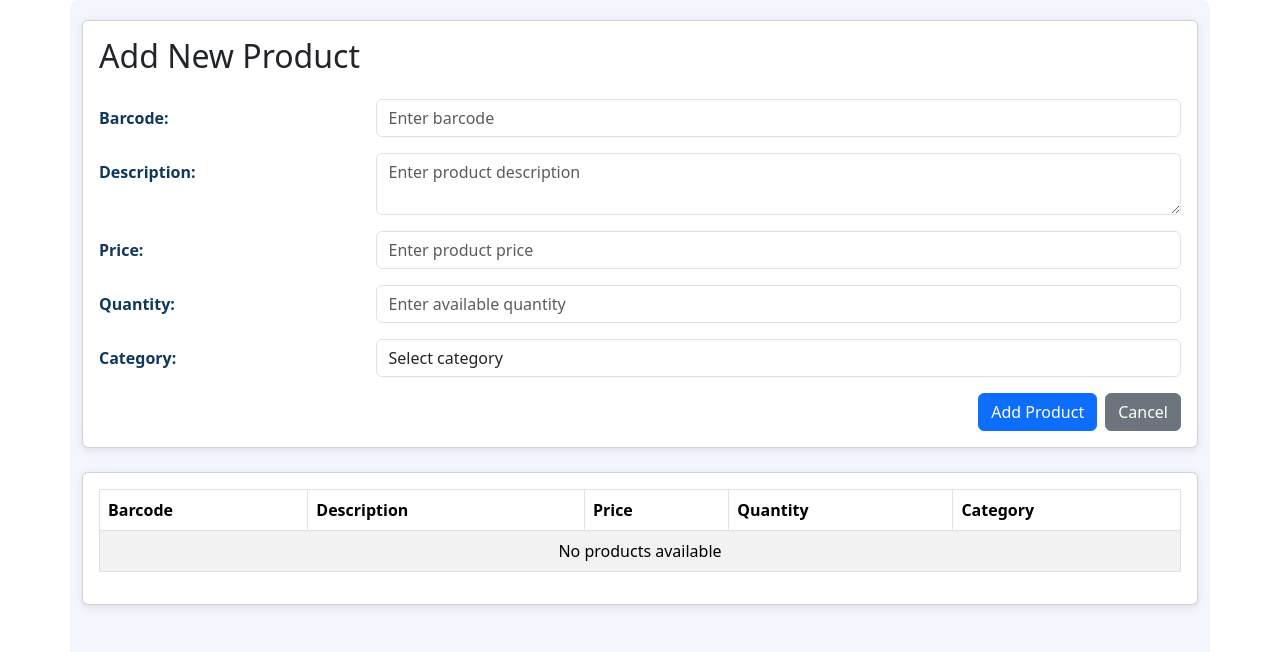
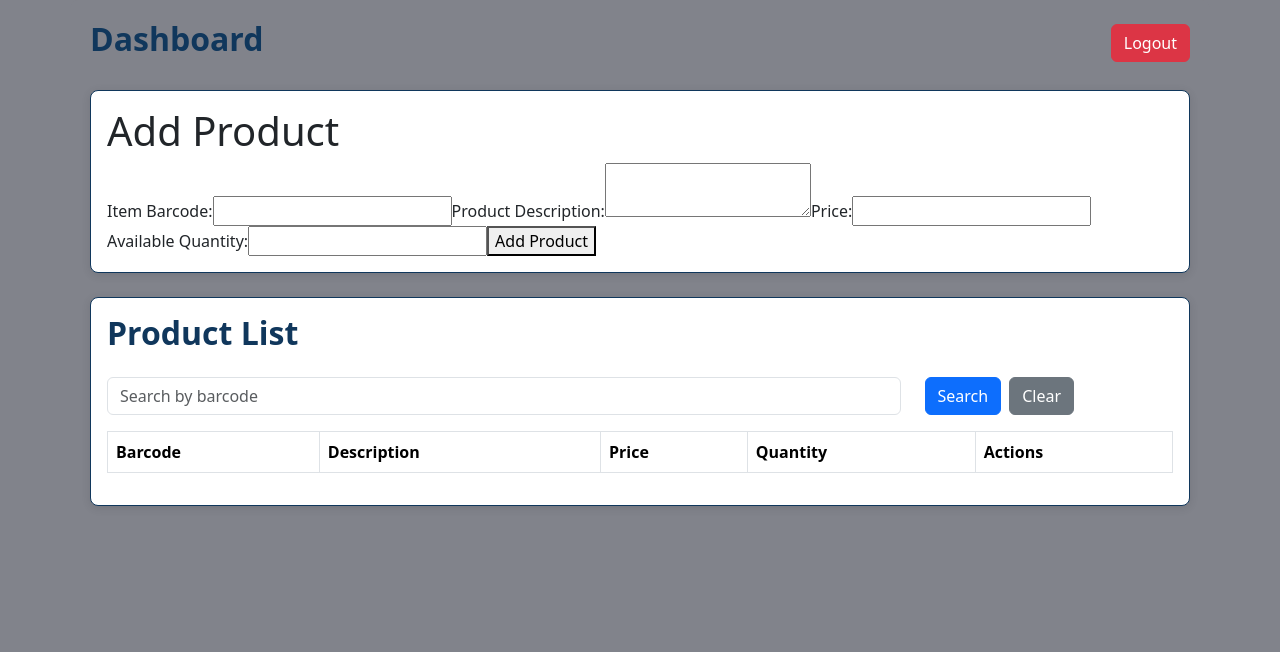
Before and after one commit to rwljvr/ccs112-ecommerce, a React (Create React App) app in the folder my-react-app/: page /dashboard in a window 1280 px wide. Shown: the top 652 px of the page. Built offline with nearby package versions, Linux system fonts and the light colour scheme.

Commit message:
remove category section and add search function

```diff
--- a/my-react-app/src/App.js
+++ b/my-react-app/src/App.js
@@ -4,6 +4,7 @@ import { BrowserRouter as Router, Routes, Route } from 'react-router-dom';
 import Login from './pages/Login';
 import Dashboard from './pages/Dashboard';
 import 'bootstrap/dist/css/bootstrap.min.css';
+import './App.css';
 
 function App() {
   return (
--- a/my-react-app/src/pages/AddProduct.js
+++ b/my-react-app/src/pages/AddProduct.js
@@ -1,122 +1,68 @@
 import React, { useState } from 'react';
-import { Form, Button, Row, Col } from 'react-bootstrap';
-import './Dashboard.css'; // Import the CSS file for Dashboard styles
 
 const AddProduct = ({ onAddProduct }) => {
   const [barcode, setBarcode] = useState('');
   const [description, setDescription] = useState('');
   const [price, setPrice] = useState('');
   const [quantity, setQuantity] = useState('');
-  const [category, setCategory] = useState('');
 
   const handleSubmit = (e) => {
     e.preventDefault();
-    const newProduct = { barcode, description, price, quantity, category };
+
+    const newProduct = { barcode, description, price, quantity };
     onAddProduct(newProduct);
 
-    // Reset the form fields
+    // Clear form fields after submission
     setBarcode('');
     setDescription('');
     setPrice('');
     setQuantity('');
-    setCategory('');
   };
 
   return (
-    <div className="add-product-container">
-      <h2 className="mb-4">Add New Product</h2>
-      <Form onSubmit={handleSubmit}>
-        <Form.Group as={Row} className="mb-3">
-          <Form.Label column sm={3} className="form-label">
-            Barcode:
-          </Form.Label>
-          <Col sm={9}>
-            <Form.Control
+    <div>
+      <h1>Add Product</h1>
+      <form onSubmit={handleSubmit}>
+        <label>
+          Item Barcode:
+          <input
             type="text"
             value={barcode}
             onChange={(e) => setBarcode(e.target.value)}
             required
-              placeholder="Enter barcode"
           />
-          </Col>
-        </Form.Group>
-
-        <Form.Group as={Row} className="mb-3">
-          <Form.Label column sm={3} className="form-label">
-            Description:
-          </Form.Label>
-          <Col sm={9}>
-            <Form.Control
-              as="textarea"
+        </label>
+        <label>
+          Product Description:
+          <textarea
             value={description}
             onChange={(e) => setDescription(e.target.value)}
             required
-              placeholder="Enter product description"
           />
-          </Col>
-        </Form.Group>
-
-        <Form.Group as={Row} className="mb-3">
-          <Form.Label column sm={3} className="form-label">
+        </label>
+        <label>
           Price:
-          </Form.Label>
-          <Col sm={9}>
-            <Form.Control
+          <input
             type="number"
             value={price}
             onChange={(e) => setPrice(e.target.value)}
             required
             min="0"
             step="0.01"
-              placeholder="Enter product price"
           />
-          </Col>
-        </Form.Group>
-
-        <Form.Group as={Row} className="mb-3">
-          <Form.Label column sm={3} className="form-label">
-            Quantity:
-          </Form.Label>
-          <Col sm={9}>
-            <Form.Control
+        </label>
+        <label>
+          Available Quantity:
+          <input
             type="number"
             value={quantity}
             onChange={(e) => setQuantity(e.target.value)}
             required
             min="0"
-              placeholder="Enter available quantity"
           />
-          </Col>
-        </Form.Group>
-
-        <Form.Group as={Row} className="mb-3">
-          <Form.Label column sm={3} className="form-label">
-            Category:
-          </Form.Label>
-          <Col sm={9}>
-            <Form.Control
-              as="select"
-              value={category}
-              onChange={(e) => setCategory(e.target.value)}
-              required
-            >
-              <option value="">Select category</option>
-              <option value="Electronics">Electronics</option>
-              <option value="Clothing">Clothing</option>
-              {/* Add more categories as needed */}
-            </Form.Control>
-          </Col>
-        </Form.Group>
-
-        <div className="d-flex justify-content-end">
-          <Button variant="primary" type="submit" className="me-2 btn-custom">
-            Add Product
-          </Button>
-          <Button variant="secondary" className="btn-custom">
-            Cancel
-          </Button>
-        </div>
-      </Form>
+        </label>
+        <button type="submit">Add Product</button>
+      </form>
     </div>
   );
 };
--- a/my-react-app/src/pages/Dashboard.js
+++ b/my-react-app/src/pages/Dashboard.js
@@ -1,26 +1,67 @@
 import React, { useState } from 'react';
-import { Container, Row, Col, Card } from 'react-bootstrap';
+import { Container, Row, Col, Card, Button } from 'react-bootstrap'; // Import Button
+import { useNavigate } from 'react-router-dom'; // Import useNavigate for redirection
 import AddProduct from './AddProduct';
 import ProductTable from './ProductTable';
 
 const Dashboard = () => {
   const [products, setProducts] = useState([]);
+  const [currentProductIndex, setCurrentProductIndex] = useState(null);
+  const navigate = useNavigate(); // Initialize useNavigate
 
   const handleAddProduct = (newProduct) => {
-    setProducts([...products, newProduct]);
+    if (currentProductIndex !== null) {
+      // Update the existing product in the list at the given index
+      const updatedProducts = products.map((product, index) =>
+        index === currentProductIndex ? newProduct : product
+      );
+      setProducts(updatedProducts);
+    } else {
+      // Add the new product to the list
+      setProducts([...products, newProduct]);
+    }
+    setCurrentProductIndex(null); // Reset after adding/editing
+  };
+
+  const handleEditProduct = (index) => {
+    // Set the product to be edited (by setting the current product index)
+    setCurrentProductIndex(index);
+  };
+
+  const handleDeleteProduct = (index) => {
+    const updatedProducts = products.filter((_, i) => i !== index);
+    setProducts(updatedProducts); // Remove the selected product
+  };
+
+  const handleLogout = () => {
+    // Navigate back to the login page when the user clicks "Logout"
+    navigate('/');
   };
 
   return (
     <Container className="dashboard-container">
       <Row>
+        <Col xs={12} className="mb-4 d-flex justify-content-between align-items-center">
+          <h2>Dashboard</h2>
+          <Button variant="danger" onClick={handleLogout}>
+            Logout
+          </Button>
+        </Col>
         <Col xs={12} className="mb-4">
           <Card className="p-3">
-            <AddProduct onAddProduct={handleAddProduct} />
+            <AddProduct
+              onAddProduct={handleAddProduct}
+              currentProduct={products[currentProductIndex]} // Pass the product to edit
+            />
           </Card>
         </Col>
         <Col xs={12}>
           <Card className="p-3">
-            <ProductTable products={products} /> {/* Pass products array */}
+            <ProductTable
+              products={products}
+              onEditProduct={handleEditProduct}
+              onDeleteProduct={handleDeleteProduct}
+            />
           </Card>
         </Col>
       </Row>
--- a/my-react-app/src/pages/ProductTable.js
+++ b/my-react-app/src/pages/ProductTable.js
@@ -1,38 +1,125 @@
-import React from 'react';
-import { Table } from 'react-bootstrap';
+import React, { useState } from 'react';
+import { Table, Button, Alert, Form, Row, Col } from 'react-bootstrap';
 
-const ProductTable = ({ products = [] }) => { // Add a default value for products (empty array)
+const ProductTable = ({ products, onEditProduct, onDeleteProduct }) => {
+  const [searchQuery, setSearchQuery] = useState('');
+  const [searchResult, setSearchResult] = useState(null);
+  const [showAlert, setShowAlert] = useState(false);
+
+  const handleSearch = (e) => {
+    e.preventDefault();
+
+    const foundProduct = products.find(
+      (product) => product.barcode === searchQuery
+    );
+
+    if (foundProduct) {
+      setSearchResult(foundProduct);
+      setShowAlert(false);
+    } else {
+      setSearchResult(null);
+      setShowAlert(true);
+    }
+  };
+
+  const handleClearSearch = () => {
+    setSearchQuery('');
+    setSearchResult(null);
+    setShowAlert(false);
+  };
+
   return (
-    <Table striped bordered hover responsive>
+    <div>
+      <h2 className="mb-4">Product List</h2>
+
+      <Form onSubmit={handleSearch} className="mb-3">
+        <Row>
+          <Col sm={9}>
+            <Form.Control
+              type="text"
+              value={searchQuery}
+              onChange={(e) => setSearchQuery(e.target.value)}
+              placeholder="Search by barcode"
+            />
+          </Col>
+          <Col sm={3}>
+            <Button type="submit" variant="primary" className="me-2">
+              Search
+            </Button>
+            <Button variant="secondary" onClick={handleClearSearch}>
+              Clear
+            </Button>
+          </Col>
+        </Row>
+      </Form>
+
+      {showAlert && (
+        <Alert variant="danger" onClose={() => setShowAlert(false)} dismissible>
+          Product with barcode "{searchQuery}" does not exist.
+        </Alert>
+      )}
+
+      <Table responsive striped bordered hover>
         <thead>
           <tr>
             <th>Barcode</th>
             <th>Description</th>
             <th>Price</th>
             <th>Quantity</th>
-          <th>Category</th>
+            <th>Actions</th>
           </tr>
         </thead>
         <tbody>
-        {products.length > 0 ? (
+          {searchResult ? (
+            <tr>
+              <td>{searchResult.barcode}</td>
+              <td>{searchResult.description}</td>
+              <td>₱{searchResult.price}</td>
+              <td>{searchResult.quantity}</td>
+              <td>
+                <Button
+                  variant="warning"
+                  onClick={() => onEditProduct(products.indexOf(searchResult))}
+                  className="me-2"
+                >
+                  Edit
+                </Button>
+                <Button
+                  variant="danger"
+                  onClick={() => onDeleteProduct(products.indexOf(searchResult))}
+                >
+                  Delete
+                </Button>
+              </td>
+            </tr>
+          ) : (
             products.map((product, index) => (
               <tr key={index}>
                 <td>{product.barcode}</td>
                 <td>{product.description}</td>
-              <td>{product.price}</td>
+                <td>₱{product.price}</td>
                 <td>{product.quantity}</td>
-              <td>{product.category}</td>
+                <td>
+                  <Button
+                    variant="warning"
+                    onClick={() => onEditProduct(index)}
+                    className="me-2"
+                  >
+                    Edit
+                  </Button>
+                  <Button
+                    variant="danger"
+                    onClick={() => onDeleteProduct(index)}
+                  >
+                    Delete
+                  </Button>
+                </td>
               </tr>
             ))
-        ) : (
-          <tr>
-            <td colSpan="5" className="text-center">
-              No products available
-            </td>
-          </tr>
           )}
         </tbody>
       </Table>
+    </div>
   );
 };
 
```
Lines whose indentation alone changed are shown as unchanged.
